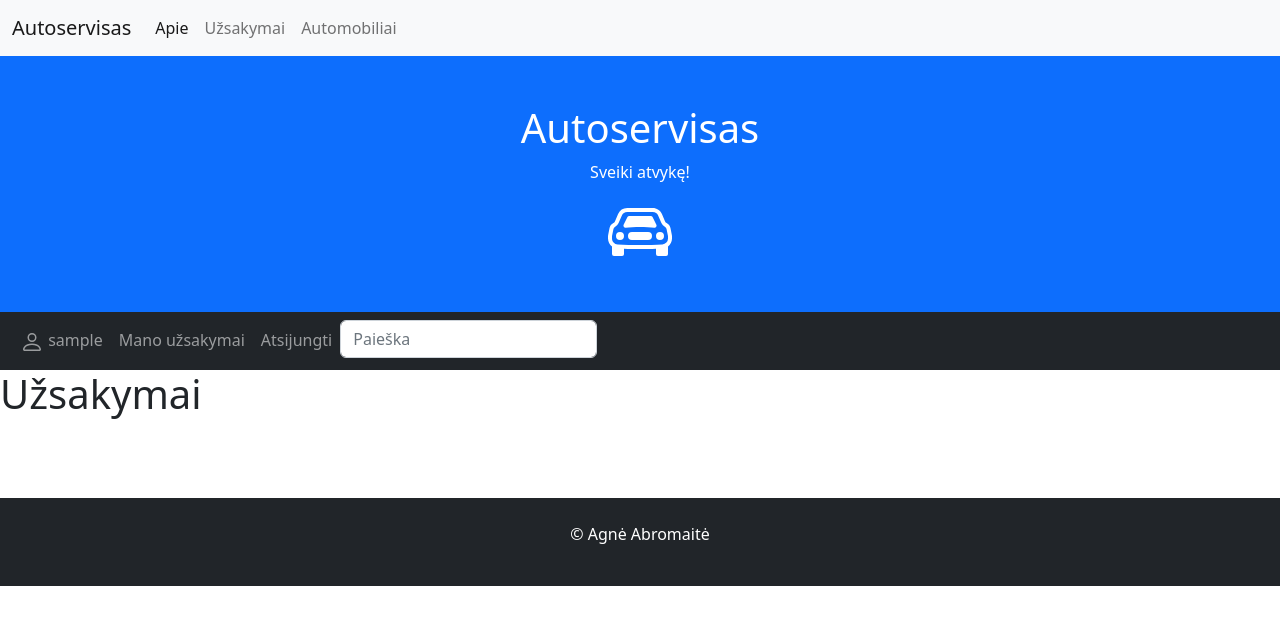
After one commit to A-Abromaite/auto, a Django app: page /autoservice/myorders/ in a window 1280 px wide. The commit adds this page. Shown: the top 625 px of the page. Run offline with Django 4.2, Linux system fonts and the light colour scheme; the visitor is signed in with stand-in values (Sample User, id 1); data that the repository does not hold is empty.

Commit message:
Padaryta, kad meniu punktas "Mano Užsakymai" vestų į puslapį, kuriame prisijungęs vartotojas galėtų matyti tik savo užsakymus. Paspaudus ant užsakymo, vartotojas patenka į išsamų jo aprašymą

```diff
--- a/mysite/autoservice/templates/base.html
+++ b/mysite/autoservice/templates/base.html
@@ -56,7 +56,7 @@
                 <path fill-rule="evenodd" d="M13 14s1 0 1-1-1-4-6-4-6 3-6 4 1 1 1 1h10zm-9.995-.944v-.002.002zM3.022 13h9.956a.274.274 0 00.014-.002l.008-.002c-.001-.246-.154-.986-.832-1.664C11.516 10.68 10.289 10 8 10c-2.29 0-3.516.68-4.168 1.332-.678.678-.83 1.418-.832 1.664a1.05 1.05 0 00.022.004zm9.974.056v-.002.002zM8 7a2 2 0 100-4 2 2 0 000 4zm3-2a3 3 0 11-6 0 3 3 0 016 0z" clip-rule="evenodd"/>
               </svg>
             {{ user.get_username }}</a></li>
-            <li class="nav-item"><a class="nav-link" href="#">Mano užsakymai</a></li>
+            <li class="nav-item"><a class="nav-link" href="{% url 'myorders' %}">Mano užsakymai</a></li>
             <li class="nav-item"><a class="nav-link" href="{% url 'logout'%}?next=/autoservice">Atsijungti</a></li>
           {% else %}
             <li class="nav-item"><a class="nav-link" href="{% url 'login'%}?next={{request.path}}">Prisijungti</a></li>
--- /dev/null
+++ b/mysite/autoservice/templates/my_orders.html
@@ -0,0 +1,16 @@
+{% extends "base.html" %}
+
+{%block "title" %}Mano užsakymai{% endblock%}
+
+{% block "content"%}
+
+<h1>Užsakymai</h1>
+<br>
+{% for order in orders %}
+<a href="{% url 'order' order.pk %}">
+    <p>{{ order }}</p>
+</a>
+<hr>
+{% endfor %}
+
+{% endblock %}
--- a/mysite/autoservice/templates/order.html
+++ b/mysite/autoservice/templates/order.html
@@ -9,6 +9,8 @@
 <p><strong>Data: </strong>{{ order.date }}</p>
 <p><strong>Automobilis: </strong>{{ order.vehicle }}</p>
 <p><strong>Būsena: </strong>{{ order.get_satus_display }}</p>
+<p><strong>Klientas: </strong>{{ order.client }}</p>
+
 <hr>
 <table class="table table-striped">
     <tr>
--- a/mysite/autoservice/urls.py
+++ b/mysite/autoservice/urls.py
@@ -10,4 +10,5 @@ urlpatterns = [
     path("orders/<int:pk>", views.OrderDetailView.as_view(), name="order"),
     path('search/', views.search, name='search'),
     path('accounts/', include('django.contrib.auth.urls')),
+    path('myorders/', views.MyOrderListView.as_view(),name="myorders"),
 ]
--- a/mysite/autoservice/views.py
+++ b/mysite/autoservice/views.py
@@ -59,3 +59,11 @@ class OrderDetailView(generic.DetailView):
     model = Order
     template_name = "order.html"
     context_object_name = "order"
+
+class MyOrderListView(generic.ListView):
+    model = Order
+    template_name = "my_orders.html"
+    context_object_name = "orders"
+
+    def get_queryset(self):
+        return Order.objects.filter(client=self.request.user)
```
